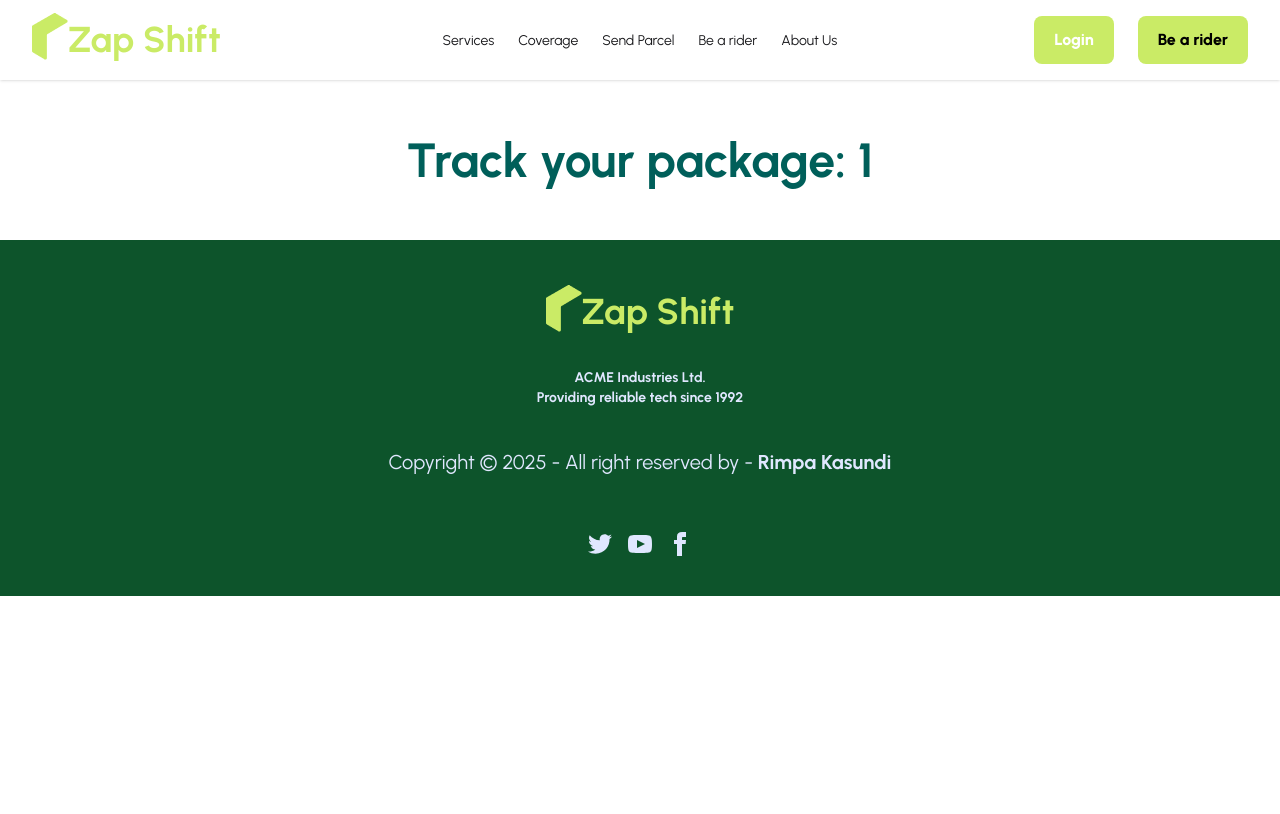
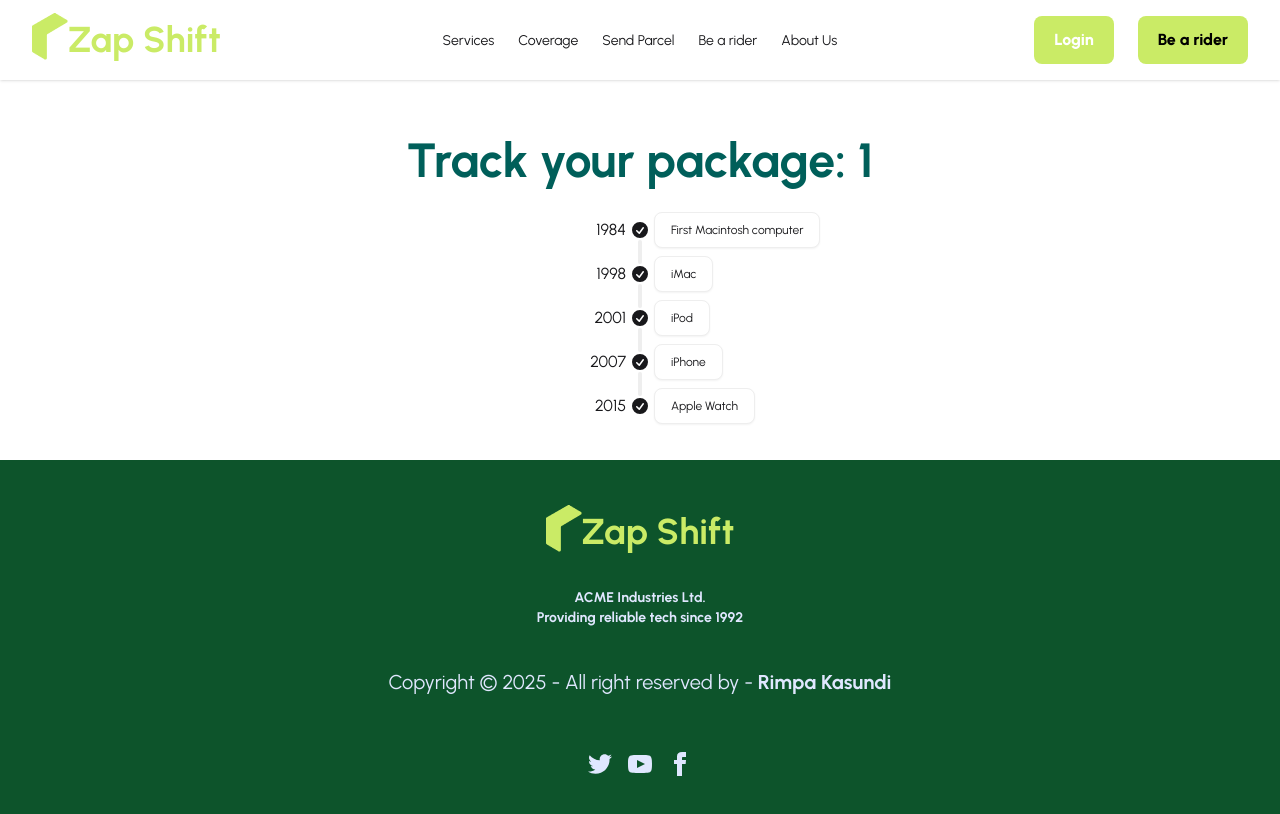
Before and after one commit to rimpakasundi07/Zap-Shift-Client, a React (Vite) app: page /parcel-track/1 in a window 1280 px wide. Built offline with nearby package versions, Linux system fonts and the light colour scheme; no server answers.

Commit message:
Add vertical timeline component with milestones for parcel tracking

```diff
--- a/src/pages/ParcelTrack/ParcelTrack.jsx
+++ b/src/pages/ParcelTrack/ParcelTrack.jsx
@@ -8,6 +8,109 @@ const ParcelTrack = () => {
       <h2 className="lg:text-5xl text-center lg:py-6 text-xl text-teal-800 font-bold">
         Track your package: {trackingId}
       </h2>
+      {/* timeline */}
+      <ul className="timeline timeline-vertical">
+        <li>
+          <div className="timeline-start">1984</div>
+          <div className="timeline-middle">
+            <svg
+              xmlns="http://www.w3.org/2000/svg"
+              viewBox="0 0 20 20"
+              fill="currentColor"
+              className="h-5 w-5"
+            >
+              <path
+                fillRule="evenodd"
+                d="M10 18a8 8 0 100-16 8 8 0 000 16zm3.857-9.809a.75.75 0 00-1.214-.882l-3.483 4.79-1.88-1.88a.75.75 0 10-1.06 1.061l2.5 2.5a.75.75 0 001.137-.089l4-5.5z"
+                clipRule="evenodd"
+              />
+            </svg>
+          </div>
+          <div className="timeline-end timeline-box">
+            First Macintosh computer
+          </div>
+          <hr />
+        </li>
+        <li>
+          <hr />
+          <div className="timeline-start">1998</div>
+          <div className="timeline-middle">
+            <svg
+              xmlns="http://www.w3.org/2000/svg"
+              viewBox="0 0 20 20"
+              fill="currentColor"
+              className="h-5 w-5"
+            >
+              <path
+                fillRule="evenodd"
+                d="M10 18a8 8 0 100-16 8 8 0 000 16zm3.857-9.809a.75.75 0 00-1.214-.882l-3.483 4.79-1.88-1.88a.75.75 0 10-1.06 1.061l2.5 2.5a.75.75 0 001.137-.089l4-5.5z"
+                clipRule="evenodd"
+              />
+            </svg>
+          </div>
+          <div className="timeline-end timeline-box">iMac</div>
+          <hr />
+        </li>
+        <li>
+          <hr />
+          <div className="timeline-start">2001</div>
+          <div className="timeline-middle">
+            <svg
+              xmlns="http://www.w3.org/2000/svg"
+              viewBox="0 0 20 20"
+              fill="currentColor"
+              className="h-5 w-5"
+            >
+              <path
+                fillRule="evenodd"
+                d="M10 18a8 8 0 100-16 8 8 0 000 16zm3.857-9.809a.75.75 0 00-1.214-.882l-3.483 4.79-1.88-1.88a.75.75 0 10-1.06 1.061l2.5 2.5a.75.75 0 001.137-.089l4-5.5z"
+                clipRule="evenodd"
+              />
+            </svg>
+          </div>
+          <div className="timeline-end timeline-box">iPod</div>
+          <hr />
+        </li>
+        <li>
+          <hr />
+          <div className="timeline-start">2007</div>
+          <div className="timeline-middle">
+            <svg
+              xmlns="http://www.w3.org/2000/svg"
+              viewBox="0 0 20 20"
+              fill="currentColor"
+              className="h-5 w-5"
+            >
+              <path
+                fillRule="evenodd"
+                d="M10 18a8 8 0 100-16 8 8 0 000 16zm3.857-9.809a.75.75 0 00-1.214-.882l-3.483 4.79-1.88-1.88a.75.75 0 10-1.06 1.061l2.5 2.5a.75.75 0 001.137-.089l4-5.5z"
+                clipRule="evenodd"
+              />
+            </svg>
+          </div>
+          <div className="timeline-end timeline-box">iPhone</div>
+          <hr />
+        </li>
+        <li>
+          <hr />
+          <div className="timeline-start">2015</div>
+          <div className="timeline-middle">
+            <svg
+              xmlns="http://www.w3.org/2000/svg"
+              viewBox="0 0 20 20"
+              fill="currentColor"
+              className="h-5 w-5"
+            >
+              <path
+                fillRule="evenodd"
+                d="M10 18a8 8 0 100-16 8 8 0 000 16zm3.857-9.809a.75.75 0 00-1.214-.882l-3.483 4.79-1.88-1.88a.75.75 0 10-1.06 1.061l2.5 2.5a.75.75 0 001.137-.089l4-5.5z"
+                clipRule="evenodd"
+              />
+            </svg>
+          </div>
+          <div className="timeline-end timeline-box">Apple Watch</div>
+        </li>
+      </ul>
     </div>
   );
 };
```
